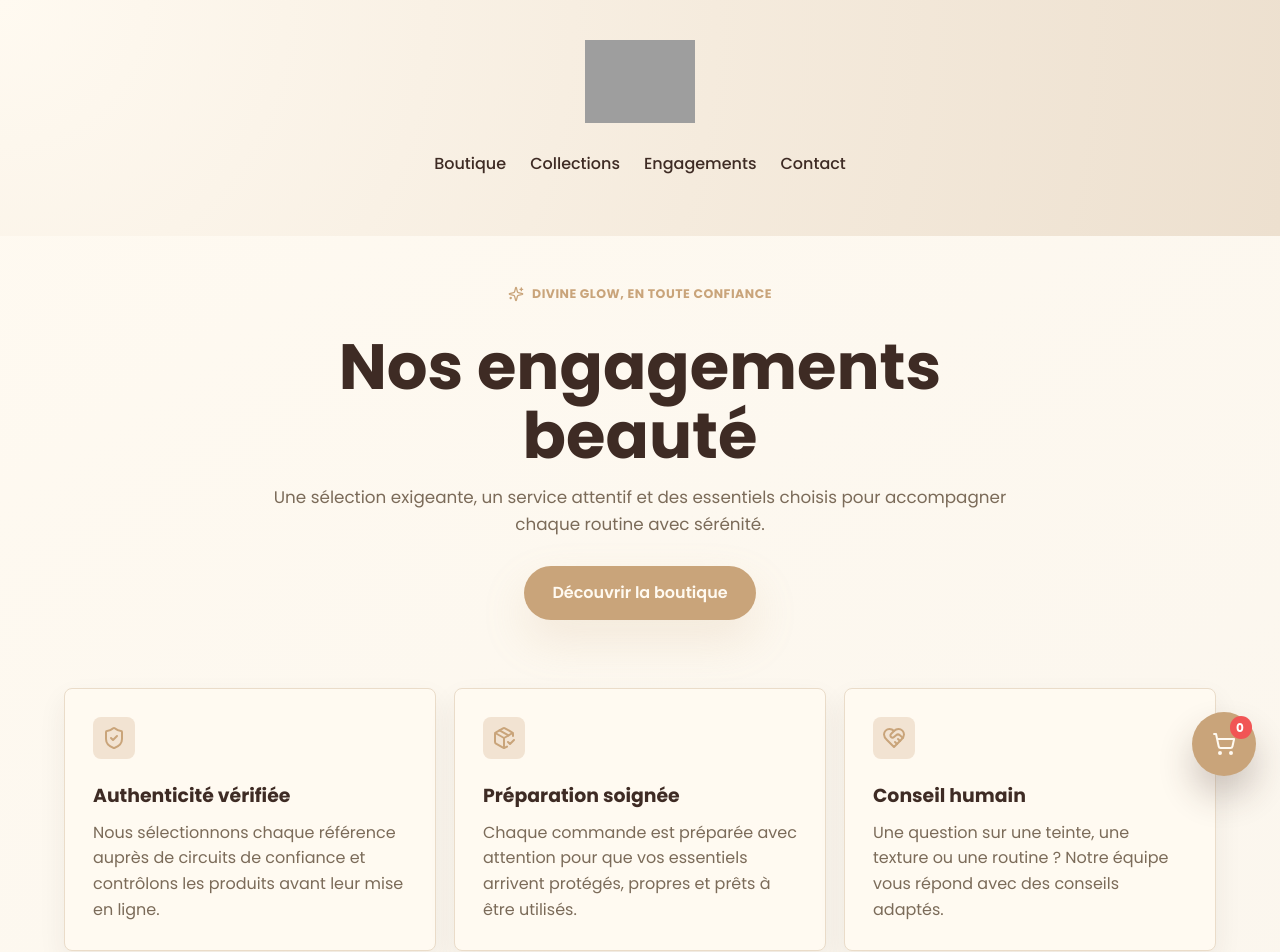
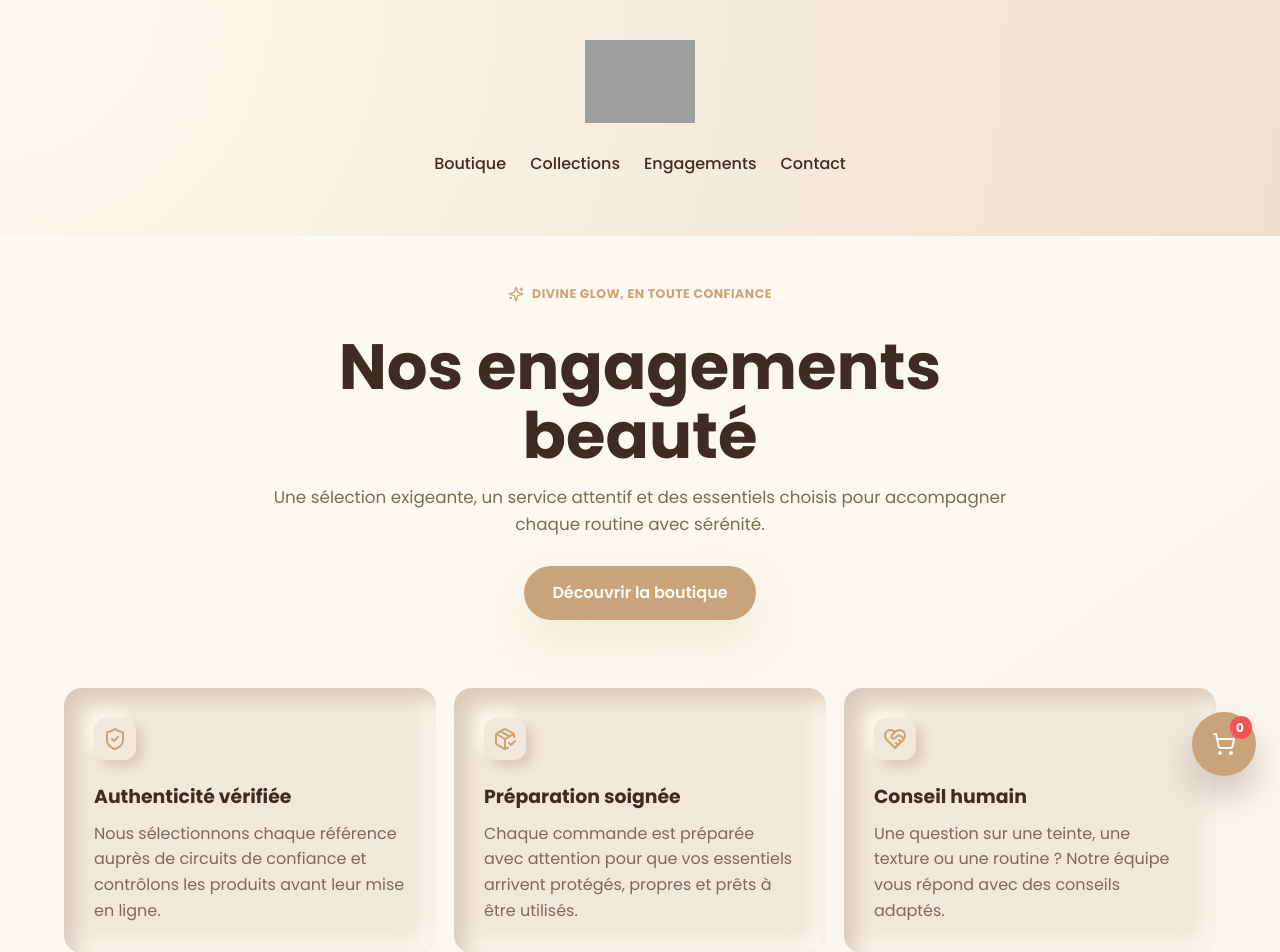
Before and after one commit to divineglowdz/divineglowdz.github.io, a React (Vite) app: page /engagements in a window 1280 px wide. Shown: the top 952 px of the page. Built offline with nearby package versions, Linux system fonts and the light colour scheme; no server answers; grey boxes are pictures that could not be loaded.

Commit message:
Style commitment cards with inset panels

```diff
--- a/src/legacy.css
+++ b/src/legacy.css
@@ -114,8 +114,10 @@ body { font-family: 'Poppins', sans-serif; color: var(--texte-principal); backgr
 .commitment-hero p, .contact-hero p { color: var(--texte-secondaire); font-size: 1.05rem; margin: 0 auto 28px; }
 .eyebrow { display: inline-flex; align-items: center; gap: 8px; color: var(--accent); font-weight: 700; font-size: .78rem; letter-spacing: .04em; text-transform: uppercase; }.eyebrow svg { width: 16px; height: 16px; }
 .commitment-grid { max-width: 1180px; margin: 0 auto 48px; display: grid; gap: 18px; grid-template-columns: repeat(3, minmax(0,1fr)); }
-.commitment-card, .contact-form { background: var(--clair); border: 1px solid #eadcc9; border-radius: 8px; padding: 28px; box-shadow: 0 12px 28px rgba(62,43,36,.07); }
-.commitment-card > span { width: 42px; height: 42px; display: grid; place-items: center; color: var(--accent); background: var(--accent-light); border-radius: 8px; }.commitment-card h2 { margin: 22px 0 9px; font-size: 1.18rem; }.commitment-card p, .commitment-story p, .commitment-promise p { margin: 0; color: var(--texte-secondaire); }
+.contact-form { background: var(--clair); border: 1px solid #eadcc9; border-radius: 8px; padding: 28px; box-shadow: 0 12px 28px rgba(62,43,36,.07); }
+.commitment-card { min-height: 240px; background: #f1e7db; border: 0; border-radius: 18px; padding: 30px; box-shadow: inset 10px 10px 20px #d8c9b9, inset -10px -10px 20px #fffaf2; transition: color .2s, box-shadow .2s; }
+.commitment-card:hover { color: #8c623c; }
+.commitment-card > span { width: 42px; height: 42px; display: grid; place-items: center; color: var(--accent); background: #f1e7db; border-radius: 12px; box-shadow: 6px 6px 12px #d8c9b9, -6px -6px 12px #fffaf2; }.commitment-card h2 { margin: 22px 0 9px; font-size: 1.18rem; }.commitment-card p, .commitment-story p, .commitment-promise p { margin: 0; color: var(--texte-secondaire); }
 .commitment-story { max-width: 1180px; margin: 0 auto 26px; padding: 42px; display: grid; grid-template-columns: 1.2fr .8fr; gap: 46px; align-items: center; background: #f1e5d8; border-radius: 8px; }.commitment-story h2, .commitment-promise h2 { margin: 12px 0; font-size: clamp(1.7rem,3vw,2.5rem); line-height: 1.18; }.commitment-checklist { display: grid; gap: 12px; }.commitment-checklist p { display: flex; gap: 10px; align-items: flex-start; color: var(--texte-principal); font-weight: 600; }.commitment-checklist svg { flex: 0 0 auto; width: 19px; color: var(--accent); }
 .commitment-promise { max-width: 1180px; margin: auto; padding: 36px 42px; border-radius: 8px; background: #3e2b24; color: #fffaf1; display: flex; align-items: center; gap: 24px; }.commitment-promise > svg { width: 42px; height: 42px; color: #e5b7a4; flex: 0 0 auto; }.commitment-promise > div { flex: 1; }.commitment-promise .eyebrow { color: #e5b7a4; }.commitment-promise p { color: #eadaca; }
 .contact-layout { max-width: 1120px; margin: auto; display: grid; grid-template-columns: .72fr 1.28fr; gap: 22px; align-items: stretch; }.contact-aside { background: #3e2b24; color: #fffaf1; padding: 34px; border-radius: 8px; display: grid; align-content: start; gap: 28px; }.contact-aside > div > svg { width: 20px; color: #e5b7a4; }.contact-aside h2 { margin: 8px 0 3px; font-size: 1rem; }.contact-aside a, .contact-aside p { color: #eadaca; margin: 0; }.contact-reply { margin-top: 8px; padding-top: 24px; border-top: 1px solid rgba(255,250,241,.2); display: flex; gap: 12px; }.contact-reply p { font-size: .88rem; }
```
